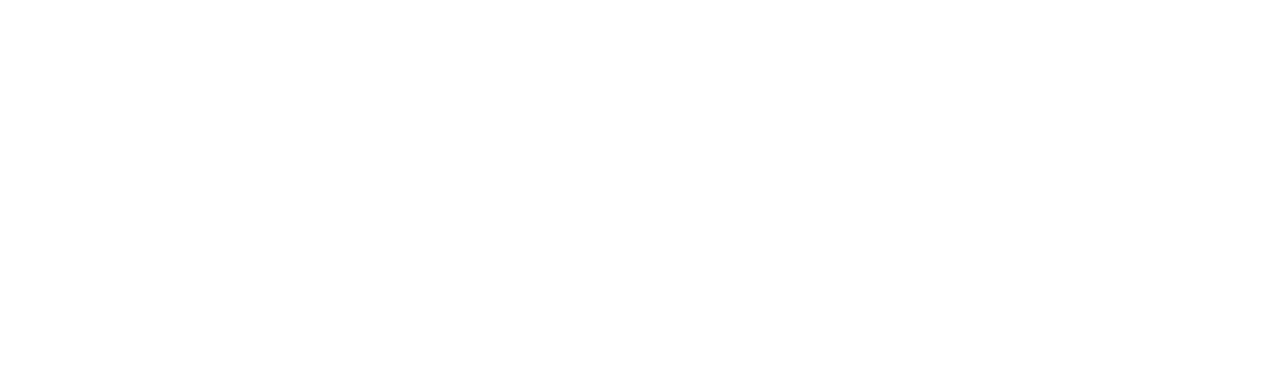
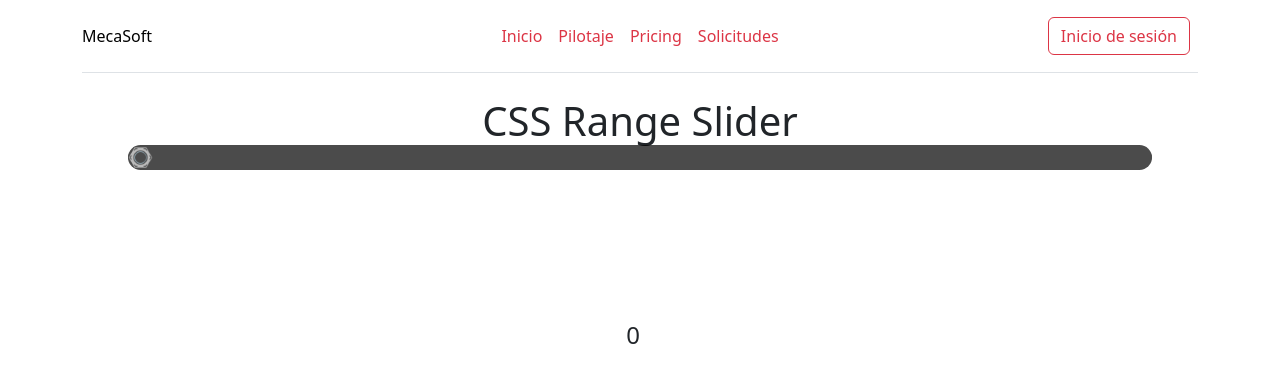
Before and after one commit to Darioantonio20/MecaSoft-Front-end, a React (Vite) app in the folder MecaSoft/: page /pilotaje in a window 1280 px wide. Before the commit this address had no page. Shown: the top 382 px of the page. Built offline with nearby package versions, Linux system fonts and the light colour scheme.

Commit message:
[ADD] slider

```diff
--- /dev/null
+++ b/MecaSoft/src/assets/style/Pilotaje.css
@@ -0,0 +1,84 @@
+.App {
+    display: flex;
+    flex-direction: column;
+    align-items: center;
+    justify-content: center;
+    height: auto;
+}
+
+#h4-container {
+    position: relative;
+    top: 10rem; /* Adjust this value as needed */
+}
+
+input[type="range"]::-webkit-slider-runnable-track {
+    background: var(--track-color, #d3d3d3);
+    border-radius: 5rem;
+}
+
+input[type="range"]::-moz-range-track {
+    background: var(--track-color, #d3d3d3);
+    border-radius: 5rem;
+}
+
+input[type="range"] {
+    width: 80%;
+    height: 0.5rem;
+    background: var(--track-color, #d3d3d3);
+    outline: none;
+    opacity: 0.7;
+    transition: opacity 0.2s;
+    -webkit-appearance: none;
+    appearance: none;
+    border-radius: 5rem;
+}
+
+input[type="range"]:hover {
+    opacity: 1;
+}
+
+@keyframes spin {
+    0% {
+        -webkit-transform: rotate(0deg);
+        transform: rotate(0deg);
+    }
+    100% {
+        -webkit-transform: rotate(360deg);
+        transform: rotate(360deg);
+    }
+}
+
+
+input[type="range"]::-webkit-slider-thumb {
+    -webkit-appearance: none;
+    appearance: none;
+    width: var(--thumb-size); /* Use the CSS variable */
+    height: var(--thumb-size); /* Use the CSS variable */
+    background: url('../img/tuercaImg.png') no-repeat center;
+    background-size: cover;
+    cursor: pointer;
+    transition: width 0.2s, height 0.2s; /* Transition for size change */
+    border-radius: 50%;
+    -webkit-animation: spin 2s linear infinite; /* Add this line */
+    animation: spin 2s linear infinite; /* Add this line */
+}
+
+input[type="range"]::-moz-range-thumb {
+    width: var(--thumb-size); /* Use the CSS variable */
+    height: var(--thumb-size); /* Use the CSS variable */
+    background: url('../img/tuercaImg.png') no-repeat center;
+    background-size: cover;
+    cursor: pointer;
+    transition: width 0.2s, height 0.2s; /* Transition for size change */
+    border-radius: 50%;
+    animation: spin 2s linear infinite; /* Add this line */
+}
+
+input[type="text"] {
+    margin-top: 20px;
+    width: 80%;
+    padding: 10px;
+    font-size: 18px;
+    border-radius: 5px;
+    border: 1px solid #ccc;
+}
--- a/MecaSoft/src/atoms/NavBar.jsx
+++ b/MecaSoft/src/atoms/NavBar.jsx
@@ -11,6 +11,10 @@
     navigate('/inicioDeSesion');
   };
 
+  const redirecToPilotaje = () => {
+    navigate('/pilotaje');
+  }
+
   return (
     <div className="container">
       <header className="d-flex flex-wrap align-items-center justify-content-center justify-content-md-between py-3 mb-4 border-bottom">
@@ -22,7 +26,7 @@
 
         <ul className="nav col-12 col-md-auto mb-2 justify-content-center mb-md-0">
           <li><a onClick={redirectToHome} className="nav-link px-2 link-danger" style={{ cursor: 'pointer' }}>Inicio</a></li>
-          <li><a onClick={redirectToHome} className="nav-link px-2 link-danger" style={{ cursor: 'pointer' }}>Pilotaje</a></li>
+          <li><a onClick={redirecToPilotaje} className="nav-link px-2 link-danger" style={{ cursor: 'pointer' }}>Pilotaje</a></li>
           <li><a onClick={redirectToHome} className="nav-link px-2 link-danger" style={{ cursor: 'pointer' }}>Pricing</a></li>
           <li><a onClick={redirectToHome} className="nav-link px-2 link-danger" style={{ cursor: 'pointer' }}>Solicitudes</a></li>
         </ul>
--- a/MecaSoft/src/container/App.jsx
+++ b/MecaSoft/src/container/App.jsx
@@ -3,6 +3,7 @@
 import LandingPage from '../pages/LandingPage';
 import InicioDeSesion from '../pages/InicioDeSesion';
 import Registro from '../pages/Registro';
+import Pilotaje from '../pages/Pilotaje';
 
 function App() {
 
@@ -13,6 +14,7 @@
           <Route path="/" element={<LandingPage />} />
           <Route path="/inicioDeSesion" element={<InicioDeSesion />} />
           <Route path="/registro" element={<Registro />} />
+          <Route path="/pilotaje" element={<Pilotaje/>} />
         </Routes>
       </BrowserRouter>
     </>
--- /dev/null
+++ b/MecaSoft/src/pages/Pilotaje.jsx
@@ -0,0 +1,56 @@
+import React, { useState, useEffect } from 'react';
+import "../assets/style/Pilotaje.css";
+import NavBar from '../atoms/NavBar';
+
+function Pilotaje() {
+    const [value, setValue] = useState(0);
+
+    const handleInputChange = (e) => {
+        const inputValue = e.target.value;
+        if (!isNaN(inputValue)) {
+            setValue(Number(inputValue));
+        }
+    };
+
+    const calculateSize = (value) => {
+        const initialSize = 25;
+        const maxSize = 50;
+        const size = initialSize + (value / 100) * (maxSize - initialSize);
+        return `${size}px`;
+    };
+
+    useEffect(() => {
+        const colorIntensity = Math.floor((value / 100) * 255);
+        document.documentElement.style.setProperty('--track-color', `rgb(${colorIntensity}, 0, 0)`);
+    }, [value]);
+
+    return (
+        <>
+        <NavBar />
+        <div className="App">
+            <h1>CSS Range Slider</h1>
+            <input
+                type="range"
+                value={value}
+                onChange={handleInputChange}
+                style={{
+                    '--thumb-size': calculateSize(value)
+                }}
+            />
+            <div id="h4-container">
+                <div id="h4-subcontainer">
+                    <h4 style={{
+                        transform: `translateX(-50%) scale(${1 + (value / 100)})`,
+                        left: `${value}%`
+                    }}>
+                        {value}
+                        <span></span>
+                    </h4>
+                </div>
+            </div>
+        </div>
+        </>
+    );
+}
+
+export default Pilotaje;
```
Also changed, not shown: MecaSoft/src/assets/img/tuercaImg.png (added).
